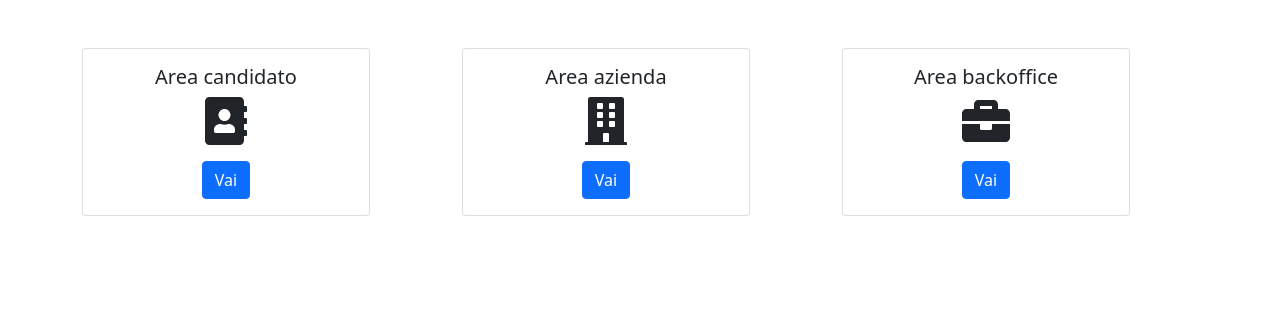
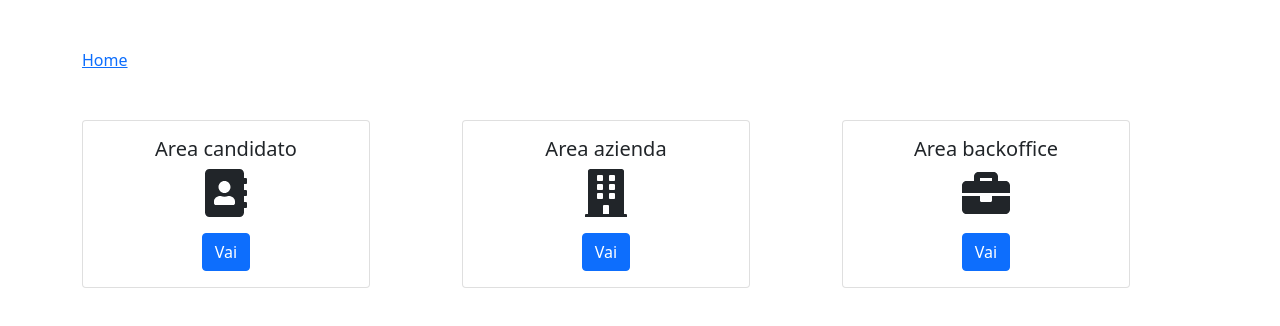
Before and after one commit to falco442/node-test, an Angular app: page / in a window 1280 px wide. Shown: the top 326 px of the page. Built offline with nearby package versions, Linux system fonts and the light colour scheme.

Commit message:
Modifica profilo azienda

```diff
--- a/src/app/app.component.html
+++ b/src/app/app.component.html
@@ -1,3 +1,11 @@
+<div class="container mt-5">
+  <div class="row">
+    <div class="col-12">
+      <a [routerLinkActive]="'btn-disabled'" [routerLink]="'/home'" class="text-center">Home</a>
+    </div>
+  </div>
+</div>
+
 <router-outlet></router-outlet>
 
 <app-alert></app-alert>
--- a/src/app/company/company-profile/company-profile.component.html
+++ b/src/app/company/company-profile/company-profile.component.html
@@ -1,4 +1,10 @@
 <div class="container my-5">
+  <div class="row">
+    <div class="col">
+      <h4 *ngIf="logged" class="text-center">Modifica il profilo della tua società</h4>
+      <h4 *ngIf="!logged" class="text-center">Iscriviti come nuova azienda</h4>
+    </div>
+  </div>
   <div class="row">
     <div class="col-12 d-flex flex-row justify-content-center">
       <div>
```
